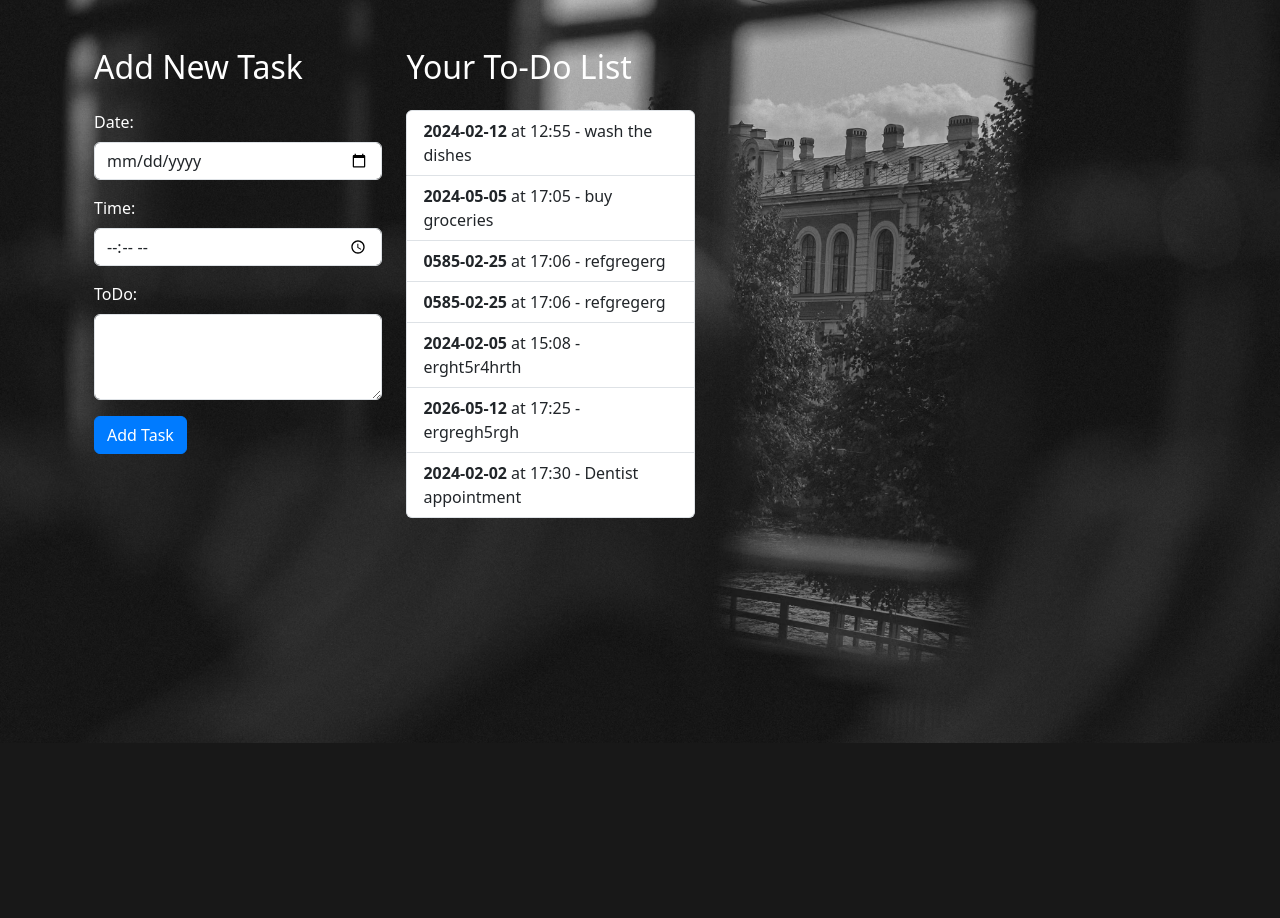
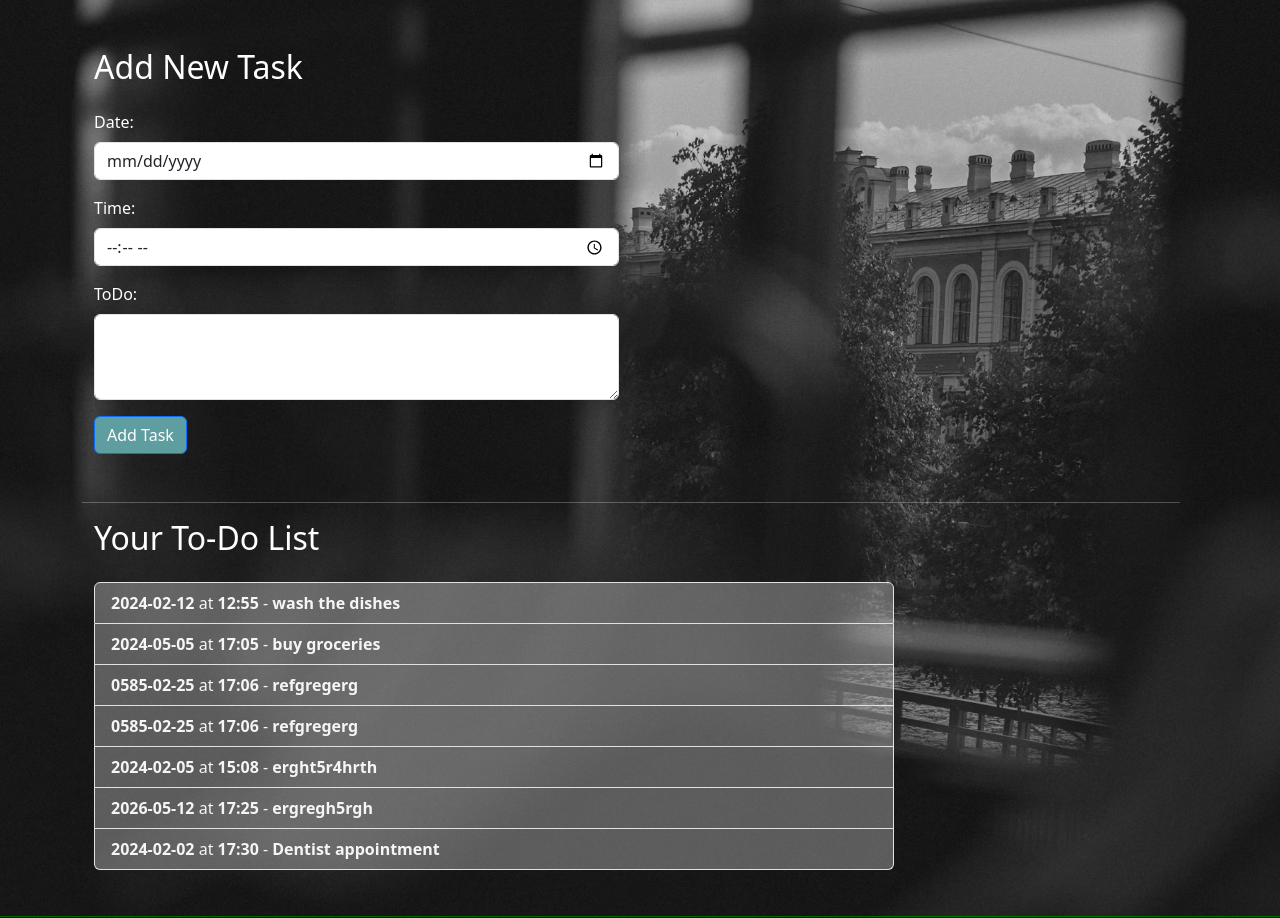
Before and after one commit to devnitht02/flask-todo, a Flask app: page / in a window 1280 px wide. Shown: the part 57-975 px from the top of the page. Before the commit the page ends 800 px from the top, so only its background shows below. Run offline with Flask 3, Linux system fonts and the light colour scheme.

Commit message:
complete your todo list section

```diff
--- a/static/css/styles.css
+++ b/static/css/styles.css
@@ -1,4 +1,4 @@
-/* for index.html */
+/* For index.html */
 body {
     background-image: url("../assets/images/todo1.png");
     background-size: cover;
@@ -19,9 +19,8 @@ body {
 }
 
 .left-side {
-    border-right: 1px solid #ddd;
+    border-right: 1px solid rgba(255, 255, 255, 0.3);
 }
-
 
 @media (min-width: 768px) {
     .container {
@@ -43,12 +42,12 @@ body {
     }
 }
 
-
 .right-side {
-    background-color: rgba(255, 255, 255, 0.1);
-    color: white; /* Text color */
+    background-color: rgba(0, 0, 0, 0.5);
+    color: white;
     padding: 20px;
     border-radius: 10px;
+    box-shadow: 0 4px 8px rgba(0, 0, 0, 0.1);
 }
 
 .right-side ul {
@@ -57,21 +56,26 @@ body {
 }
 
 .right-side li {
-    background-color: rgba(255, 255, 255, 0.05);
+    background-color: rgba(255, 255, 255, 0.2);
     padding: 10px;
     margin-bottom: 10px;
     border-radius: 5px;
     color: white;
 }
 
-
 button.btn-primary {
-    background-color: #007bff;
-    border-color: #007bff;
+    background-color: cadetblue;
     color: white;
 }
 
 button.btn-primary:hover {
     background-color: #0056b3;
-    border-color: #00408d;
+
 }
+
+.list-group-item {
+    background-color: rgba(255, 255, 255, 0.3);
+    color: whitesmoke;
+    width: 50rem;
+
+}
--- a/templates/base.html
+++ b/templates/base.html
@@ -39,9 +39,9 @@
                 </li>
             </ul>
         </div>
-         <a href="{{ url_for('login') }}" class="btn btn-outline-light" type="submit" fdprocessedid="c70acs">Log-In</a>
+        <a href="{{ url_for('login') }}" class="btn btn-outline-light" type="submit" fdprocessedid="c70acs">Log-In</a>
     </div>
-     <a href="{{ url_for('register') }}" class="btn btn-outline-light" type="submit" fdprocessedid="c70acs">Register</a>
+    <a href="{{ url_for('register') }}" class="btn btn-outline-light" type="submit" fdprocessedid="c70acs">Register</a>
 
 </nav>
 
--- a/templates/index.html
+++ b/templates/index.html
@@ -3,7 +3,7 @@
 {% block title %}Home - Taskly{% endblock %}
 
 {% block content %}
-    <div class="container my-5">
+    <div class="container my-5 div1">
         <div class="row">
             <div class="col-md-6">
                 <h2 class="mb-4">Add New Task</h2>
@@ -28,15 +28,20 @@
                         <textarea class="form-control" id="todoInput" name="title" rows="3" required></textarea>
                     </div>
                     <button type="submit" class="btn btn-primary">Add Task</button>
+                    <br>
+                    <br>
+                    <br>
                 </form>
             </div>
+
+            <hr>
 
             <div class="col-md-6">
                 <h2 class="text-white mb-4">Your To-Do List</h2>
                 <ul class="list-group">
                     {% for tasks in all_tasks %}
                         <li class="list-group-item">
-                            <strong>{{ tasks.date }}</strong> at {{ tasks.time }} - {{ tasks.title }}
+                            <strong>{{ tasks.date }}</strong> at <b>{{ tasks.time }}</b> - <b>{{ tasks.title }}</b>
                         </li>
                     {% endfor %}
                 </ul>
```
Also changed, not shown: instance/taskly.db, templates/login.html (indentation only), templates/register.html (indentation only).
